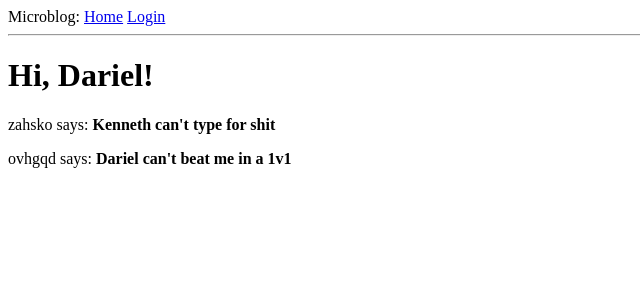
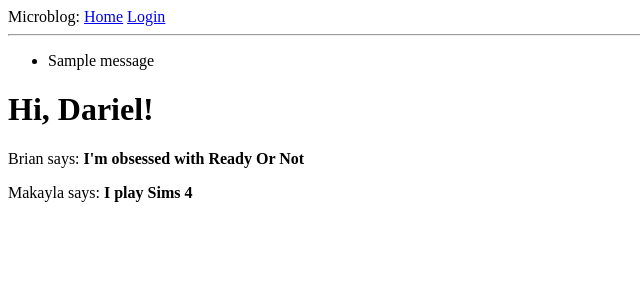
Before and after one commit to dnova02/microblog, a Flask app: page / in a window 1280 px wide. Shown: the top 300 px of the page, without its empty margins (0-640 px from the left). Run offline with Flask 3, Linux system fonts and the light colour scheme; one stand-in notice (Sample message) is shown.

Commit message:
finished chapter 4

```diff
--- a/app/__init__.py
+++ b/app/__init__.py
@@ -1,7 +1,11 @@
 from flask import Flask
 from config import Config
+from flask_sqlalchemy import SQLAlchemy
+from flask_migrate import Migrate
 
 app = Flask(__name__)
 app.config.from_object(Config)
+db = SQLAlchemy(app)
+migrate = Migrate(app, db)
 
-from app import routes
+from app import routes, modules
--- a/app/routes.py
+++ b/app/routes.py
@@ -7,12 +7,12 @@ def index():
     user = {'username': 'Dariel'}
     posts = [
         {
-            'author': {'username': 'zahsko'},
-            'body': "Kenneth can't type for shit"
+            'author': {'username': 'Brian'},
+            'body': "I'm obsessed with Ready Or Not"
         },
         {
-            'author': {'username': 'ovhgqd'},
-            'body': "Dariel can't beat me in a 1v1"
+            'author': {'username': 'Makayla'},
+            'body': "I play Sims 4"
         }
     ]
     return render_template('index.html', title='Home', user=user, posts=posts)
@@ -24,18 +24,13 @@ from app.forms import LoginForm
 
 # ..
 
-@app.route('/login')
-def login():
-    form = LoginForm()
-    return render_template("login.html", title="Sign In", form=form)
-
-from flask import render_template, flash, redirect
+from flask import render_template, flash, redirect, url_for
 
 @app.route('/login', methods=["GET", "POST"])
 def login():
     form = LoginForm()
     if form.validate_on_submit():
-        flash("Login requested for user {}, remember_me{}" .format(
+        flash("Login requested for user {}, remember_me{}".format(
             form.username.data, form.remember_me.data))
         return redirect('/index')
     return render_template('login.html', title="Sign In", form=form)
--- a/app/templates/base.html
+++ b/app/templates/base.html
@@ -2,18 +2,27 @@
 <html>
     <head>
     {% if title %}
-    <title>{{ title }} - Microblog</title>
-    {% else%}
-    <title>Welcome to Microblog</title>
+    <title>{{ title }} - microblog</title>
+    {% else %}
+    <title>microblog</title>
     {% endif %}
 </head>
 <body>
     <div>
         Microblog:
-        <a href="/index">Home</a>
-        <a href="/login">Login</a>
+        <a href="{{ url_for('index') }}">Home</a>
+        <a href="{{ url_for('login') }}">Login</a>
     </div>
     <hr>
+    {% with messages = get_flashed_messages() %}
+    {% if messages %}
+    <ul>
+        {% for messages in messages %}
+        <li>{{ messages }}</li>
+        {% endfor %}
+    </ul>
+    {% endif %}
+    {% endwith %}
     {% block content %}{% endblock %}
 </body>
 </html>
--- a/config.py
+++ b/config.py
@@ -1,4 +1,8 @@
 import os
+basedir = os.path.abspath(os.path.dirname(__file__))
 
 class Config(object):
     SECRET_KEY = os.environ.get('SECRET_KEY') or 'you-will-never-guess'
+    SQLALCHEMY_DATABASE_URI = os.environ.get('DATABASE_URL') or \
+        'sqlite:///' + os.path.join(basedir, 'app.db')
+    SQLALCHEMY_TRACK_MODIFICATIONS = False
```
Also changed, not shown: app/models.py (added, +10 -0 lines).
